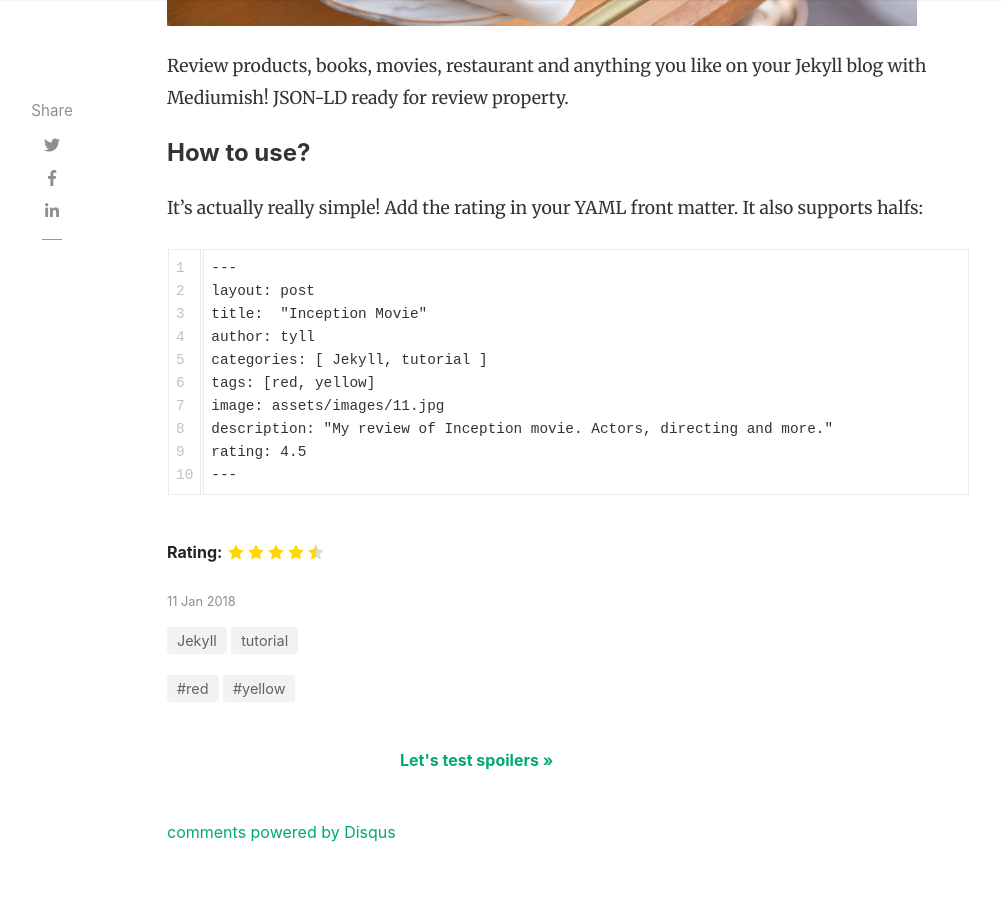
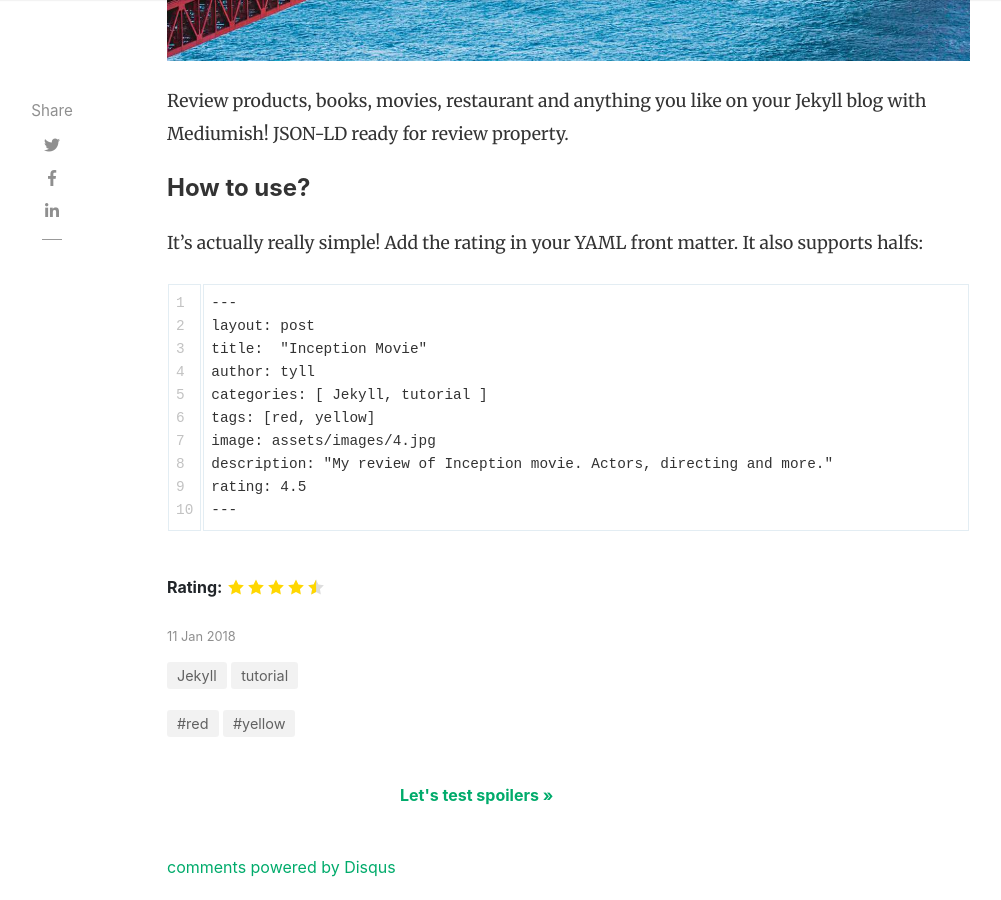
Before and after one commit to tgstoecker/april_tyll_blog, a Jekyll site: the page built from _posts/2018-01-11-customer-service.md, in a window 1280 px wide and 900 px high, scrolled down 889 px. Shown: the whole window, without its empty margins (118-1119 px from the left). Built offline with Jekyll 4.4.1, drawn with Linux system fonts in a browser that asks for light colours; nearby versions of some CDN libraries; comment, search, counter and statistics services are not loaded.

Commit message:
removed unnecessary pics

```diff
--- a/_posts/2018-01-11-customer-service.md
+++ b/_posts/2018-01-11-customer-service.md
@@ -4,7 +4,7 @@
 author: tyll
 categories: [ Jekyll, tutorial ]
 tags: [red, yellow]
-image: assets/images/11.jpg
+image: assets/images/4.jpg
 description: "My review of Inception movie. Acting, plot and something else in this short description."
 featured: true
 hidden: true
@@ -24,7 +24,7 @@
 author: tyll
 categories: [ Jekyll, tutorial ]
 tags: [red, yellow]
-image: assets/images/11.jpg
+image: assets/images/4.jpg
 description: "My review of Inception movie. Actors, directing and more."
 rating: 4.5
 ---
```
Also changed, not shown: _posts/2018-01-11-quick-start-guide.md (+1 -1 lines), _posts/2018-06-12-powerful-things-markdown-editor.md (+1 -1 lines), README.md, assets/images/1.jpg (deleted), assets/images/10.jpg (deleted), assets/images/11.jpg (deleted), assets/images/12.jpg (deleted), assets/images/13.jpg (deleted), assets/images/14.jpg (deleted), assets/images/15.jpg (deleted), assets/images/16.jpg (deleted), assets/images/17.jpg (deleted), assets/images/2.jpg (deleted), assets/images/3.jpg (deleted), 2 more files.
